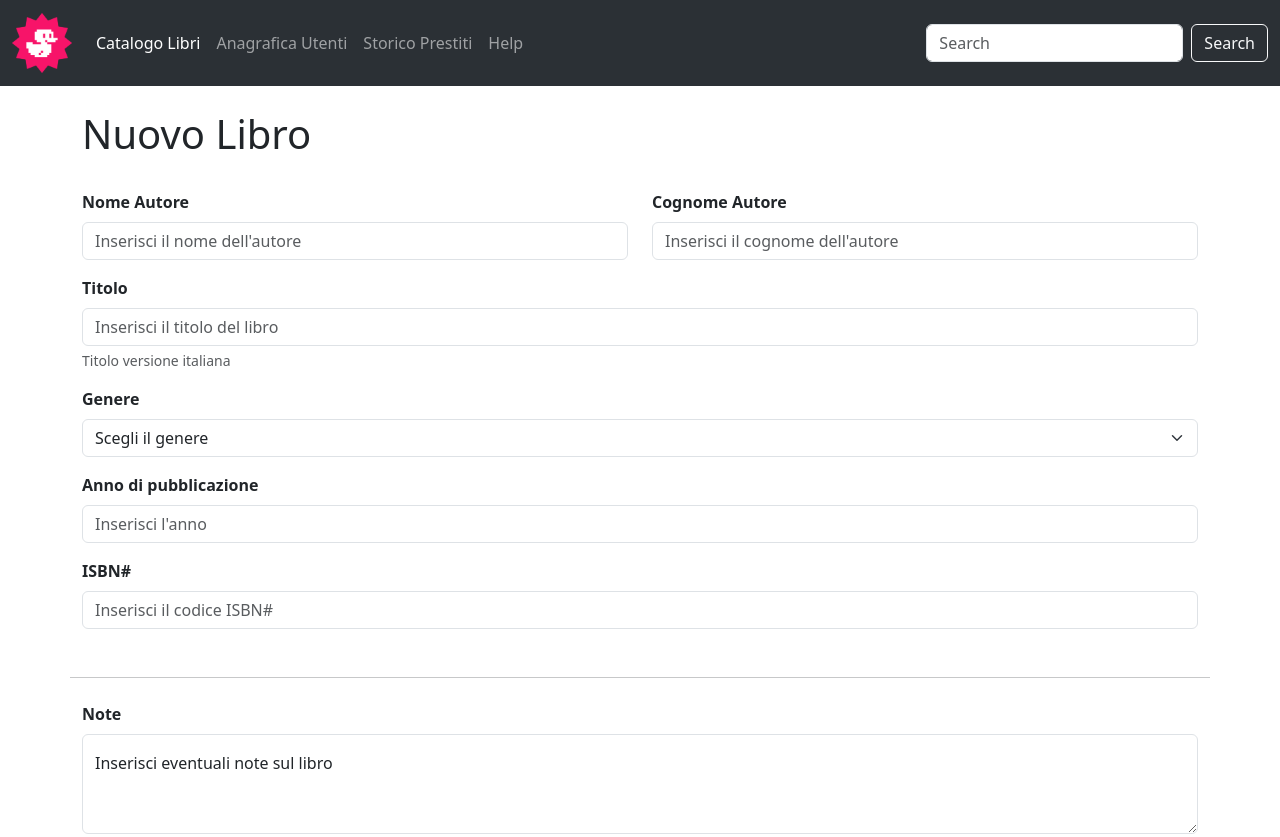
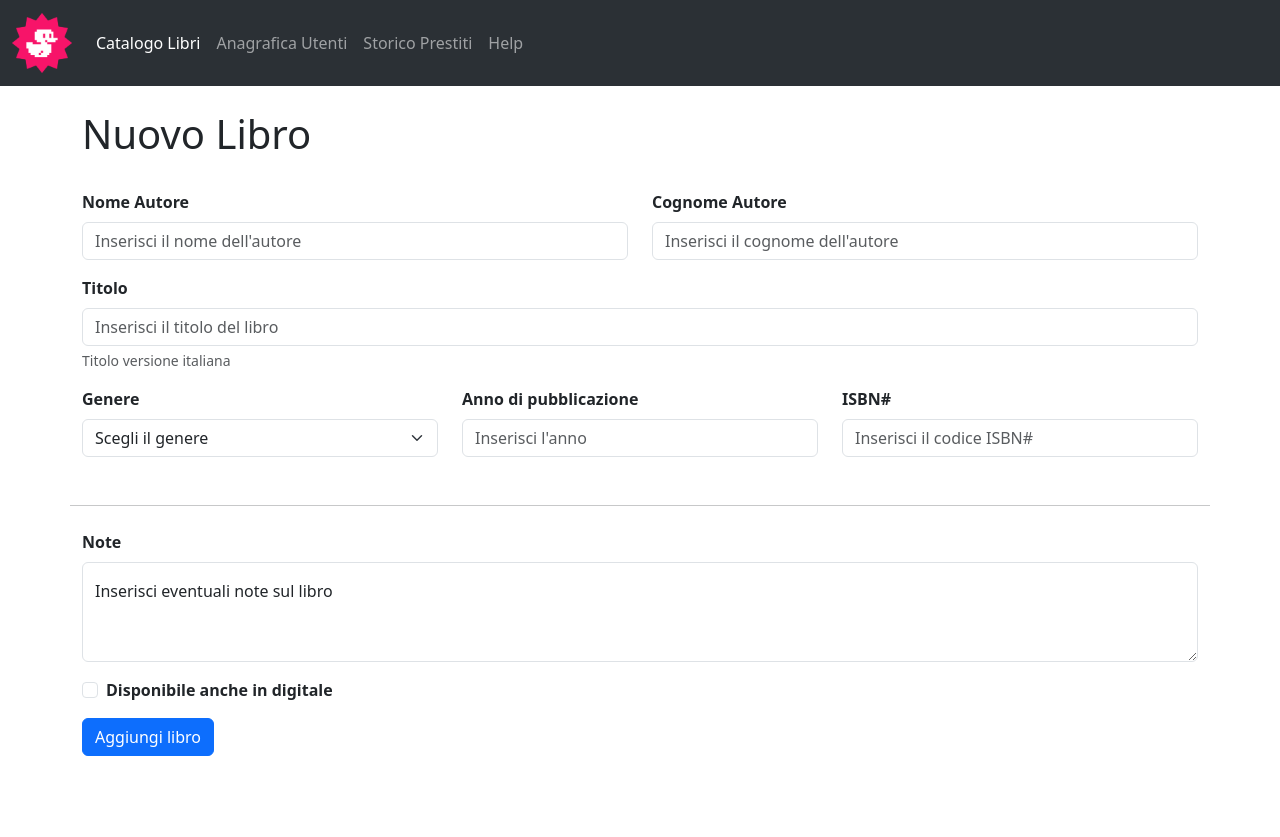
Before and after one commit to SimoneChiodo/html-css-bootstrap-dashboard, a plain HTML site: page add-book.html in a window 1280 px wide. Shown: the top 837 px of the page. After the commit the page ends 800 px from the top, so only its background shows below. Drawn offline with nearby package versions, Linux system fonts and the light colour scheme.

Commit message:
add responsive add-book page

```diff
--- a/add-book.html
+++ b/add-book.html
@@ -67,7 +67,7 @@
                                 <a
                                     class="nav-link active"
                                     aria-current="page"
-                                    href="#"
+                                    href="./index.html"
                                     >Catalogo Libri</a
                                 >
                             </li>
@@ -95,7 +95,7 @@
                         </ul>
 
                         <!-- Search Bar -->
-                        <form
+                        <!-- <form
                             class="d-flex"
                             role="search"
                             data-bs-theme="light"
@@ -109,7 +109,7 @@
                             <button class="btn btn-outline-light" type="submit">
                                 Search
                             </button>
-                        </form>
+                        </form> -->
                     </div>
                 </div>
             </nav>
@@ -172,7 +172,7 @@
                         </div>
 
                         <!-- Elemento 4 (Dropdown) -->
-                        <div class="col-12 mb-3">
+                        <div class="col-12 col-lg-4 mb-3">
                             <label for="exampleInputGenre" class="form-label"
                                 >Genere</label
                             >
@@ -191,7 +191,7 @@
                         </div>
 
                         <!-- Elemento 5 (Anno) -->
-                        <div class="col-12 mb-3">
+                        <div class="col-12 col-lg-4 mb-3">
                             <label for="exampleInputYear" class="form-label"
                                 >Anno di pubblicazione</label
                             >
@@ -205,7 +205,7 @@
                         </div>
 
                         <!-- Elemento 6 (ISBN) -->
-                        <div class="col-12 mb-5">
+                        <div class="col-12 col-lg-4 mb-5">
                             <label for="exampleInputISBN" class="form-label"
                                 >ISBN#</label
                             >
```
